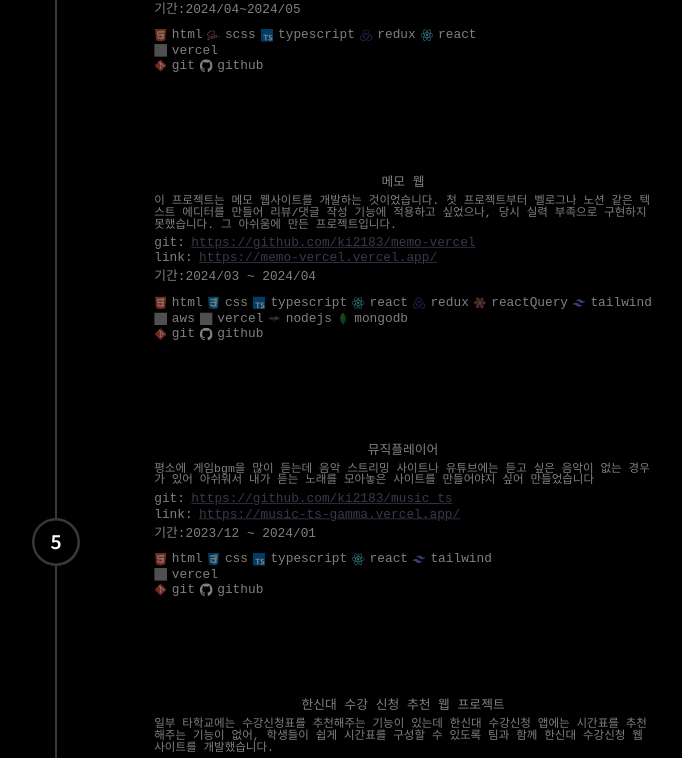
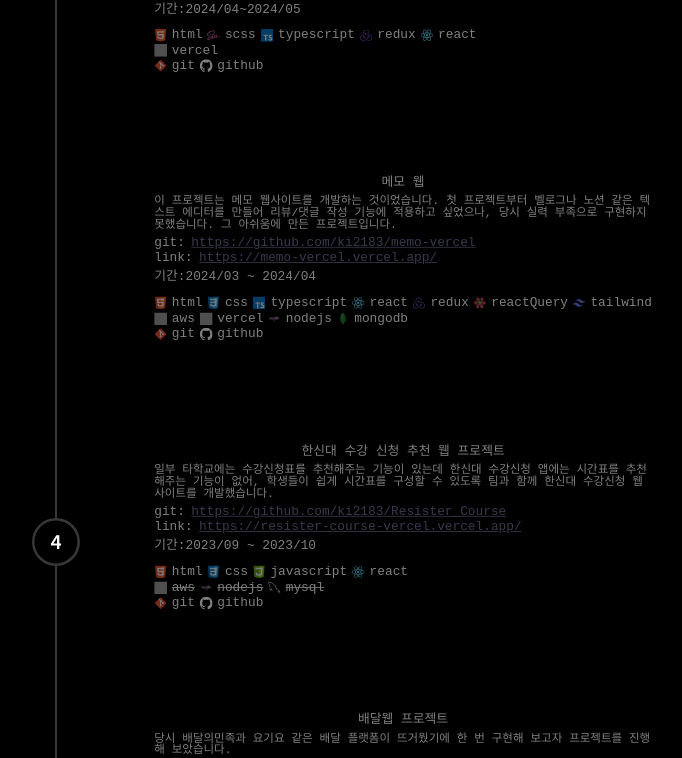
Before and after one commit to ki2183/portfolie-vercel, a React (Create React App) app: page / in a window 1280 px wide. Shown: the part 2658-3416 px from the top of the page, without its empty margins (545-1227 px from the left). Built offline with nearby package versions, Linux system fonts and the light colour scheme; grey boxes are pictures that could not be loaded.

Commit message:
Update projectInformation.ts

```diff
--- a/src/projectInformation.ts
+++ b/src/projectInformation.ts
@@ -89,38 +89,6 @@ export const project_information_dto = [
             '비록 완성도가 부족하여 학생들에게 배포시도는 못했으나 더 나은 UX/UI를 위해서 gsap, react-dnd등 여러 라이브러리를 활용해 볼 수 있는 기회를 얻었습니다.'
         ],
         date:"2023/09 ~ 2023/10",
-    },{
-        img:"music",
-        title:"뮤직플레이어",
-        link:"https://music-ts-gamma.vercel.app/",
-        git:"https://github.com/ki2183/music_ts",
-        reason:[
-            "뮤직플레이어 입니다.",
-            "평소에 게임bgm을 많이 듣는데 음악 스트리밍 사이트나 유튜브에는 듣고 싶은 음악이 없는 경우가 있어 아쉬워서 내가 듣는 노래를 모아놓은 사이트를 만들어야지 싶어 만들었습니다",
-        ],
-        feature:["재생","무한재생","셔플","컨트롤 바"],
-        stacks:{
-            frontends:[
-                {src:"html",title:"html"},
-                {src:"css",title:"css"},
-                {src:"typescript",title:"typescript"},
-                {src:"react",title:"react"},
-                {src:"tailwind",title:"tailwind"},
-            ],
-            backends: [
-                {src:"vercel",title:"vercel",class_name:"base-white-svg"},
-            ],
-            versionControls: [
-                {src:"git",title:"git"},
-                {src:"github",title:"github",class_name:"base-white-svg"},
-            ],
-        },
-        reflection:[
-            '자동 타입지정해주는 javascript에 한계를 느껴 typescript를 생산성을 늘리기위해 tailwind를 학습하고 적용해보기위해 토이 프로젝트를 진행했습니다.',
-            '이전 프로젝트에서는 컴포넌트에 함수를 그냥 명시했었는데 유지보수성과 확장성을 위해서 custom-hook 디자인패턴을 사용했습니다.',
-            '생산성을 향상시키기 위해서 tailwind를 사용해 보았습니다.'
-        ],
-        date:"2023/12 ~ 2024/01",
     },{
         img:"memo",
         title:"메모 웹",
```
